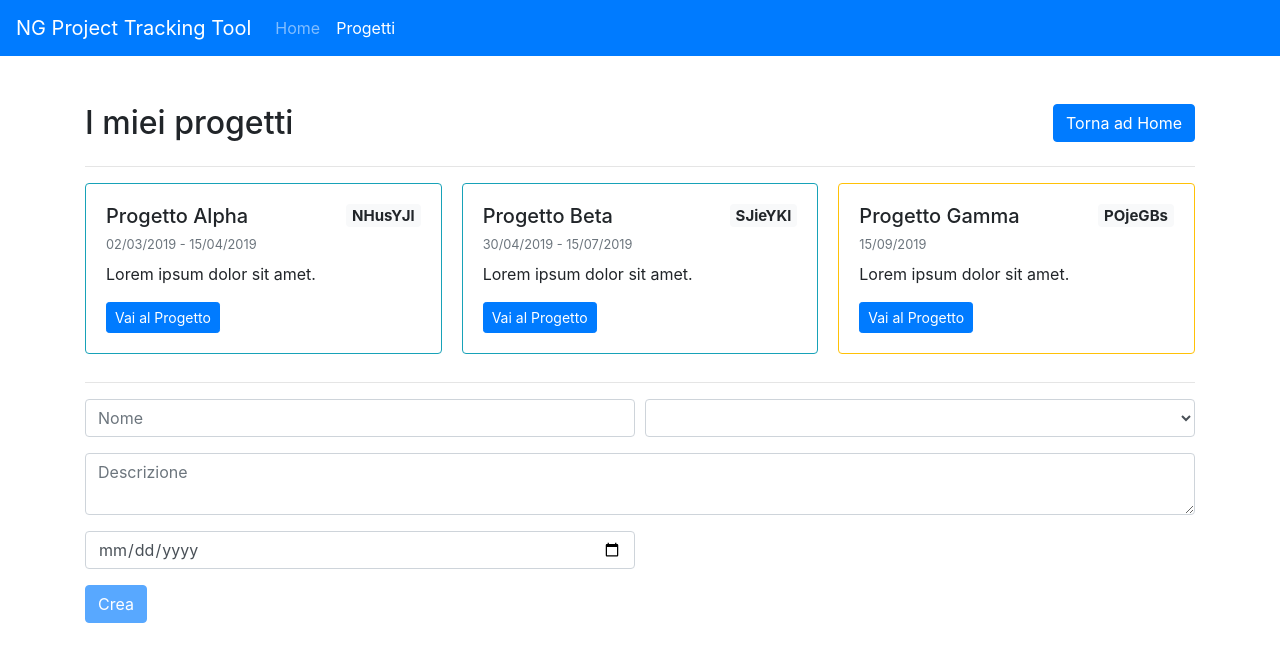
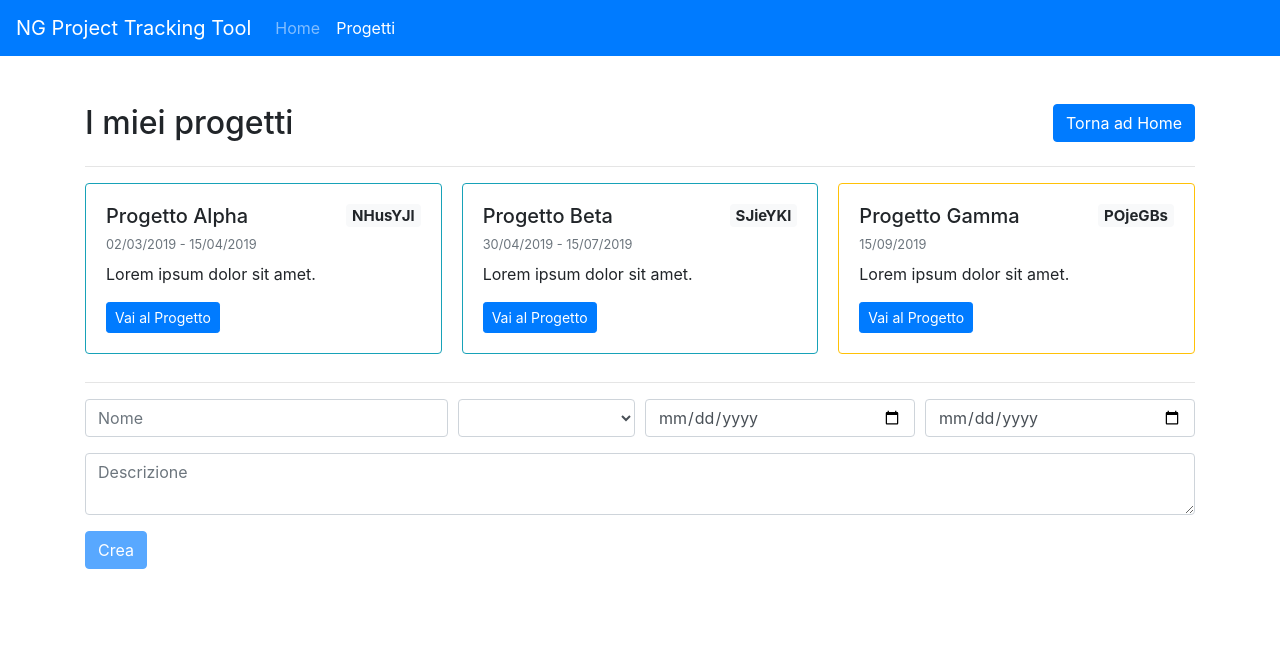
Before and after one commit to fsciuti/ng-zero2hero, an Angular app: page /projects in a window 1280 px wide. Shown: the top 662 px of the page. Built offline with nearby package versions, Linux system fonts and the light colour scheme.

Commit message:
feat: update project-form w/ quickmode and edit

```diff
--- a/src/app/projects/project-form/project-form.component.html
+++ b/src/app/projects/project-form/project-form.component.html
@@ -1,13 +1,14 @@
 <form #f="ngForm" (ngSubmit)="submitProjectForm(f)">
     <div class="form-row">
-        <div class="form-group col-md-6">
-            <input type="text" name="name" class="form-control" placeholder="Nome" required ngModel
+        <input type="hidden" name="id" class="form-control" placeholder="Nome" [(ngModel)]="project.id">
+        <div class="form-group col-md-4">
+            <input type="text" name="name" class="form-control" placeholder="Nome" required [(ngModel)]="project.name"
                 #nameField="ngModel">
             <p class="text-danger" *ngIf="nameField.invalid && nameField.touched"><small>Il campo è richiesto</small>
             </p>
         </div>
-        <div class="form-group col-md-6">
-            <select class="form-control" name="priority" required ngModel #priorityField="ngModel">
+        <div class="form-group col-md-2">
+            <select class="form-control" name="priority" required #priorityField="ngModel" [(ngModel)]="project.priority">
                 <option value="low">Low</option>
                 <option value="medium">Medium</option>
                 <option value="high">High</option>
@@ -16,23 +17,24 @@
                     richiesto</small>
             </p>
         </div>
-    </div>
-    <div class="form-group">
-        <textarea class="form-control" name="description" placeholder="Descrizione" required ngModel
-            #descriptionField="ngModel">
-          </textarea>
-        <p class="text-danger" *ngIf="descriptionField.invalid && descriptionField.touched"><small>Il campo è
-                richiesto</small></p>
-    </div>
-    <div class="form-row">
-        <div class="form-group col-md-6">
-            <input type="date" name="start" class="form-control" placeholder="Data Inizio" required ngModel
-                #dateField="ngModel">
+        <div class="form-group col-md-3" [ngClass]="{ 'col-md-3': !quickMode,  'col-md-6': quickMode }">
+            <input type="date" name="start" class="form-control" placeholder="Data Inizio" required
+                #dateField="ngModel" [(ngModel)]="project.start">
             <p class="text-danger" *ngIf="dateField.invalid && dateField.touched"><small>Il campo è richiesto</small>
             </p>
         </div>
-        <div class="form-group col-md-6">
+        <div class="form-group col-md-3" *ngIf="!quickMode">
+            <input type="date" name="end" class="form-control" placeholder="Data Fine" required [(ngModel)]="project.end"
+                #dateEndField="ngModel">
+            <p class="text-danger" *ngIf="dateEndField.invalid && dateEndField.touched"><small>Il campo è richiesto</small>
+            </p>
         </div>
     </div>
-    <button type="submit" [disabled]="f.invalid" class="btn btn-primary">Crea</button>
+    <div *ngIf="!quickMode" class="form-group">
+        <textarea class="form-control" name="description" placeholder="Descrizione" required [(ngModel)]="project.description"
+            #descriptionField="ngModel">
+          </textarea>
+        <p class="text-danger" *ngIf="descriptionField.invalid && descriptionField.touched"><small>Il campo è richiesto</small></p>
+    </div>
+    <button type="submit" [disabled]="f.invalid" class="btn btn-primary">{{buttonLabel}}</button>
 </form>
--- a/src/app/projects/project-form/project-form.component.ts
+++ b/src/app/projects/project-form/project-form.component.ts
@@ -1,4 +1,4 @@
-import { Component, OnInit, EventEmitter, Output } from '@angular/core';
+import { Component, OnInit, EventEmitter, Output, Input } from '@angular/core';
 import { NgForm } from '@angular/forms';
 
 import { Project } from '../../models/Project';
@@ -9,6 +9,10 @@ import { Project } from '../../models/Project';
   styleUrls: ['./project-form.component.css']
 })
 export class ProjectFormComponent implements OnInit {
+  @Input() project: Partial<Project> = {};
+  @Input() buttonLabel = 'Crea';
+  @Input() quickMode = false;
+
   @Output() submitted = new EventEmitter<Project>();
 
   constructor() { }
```
